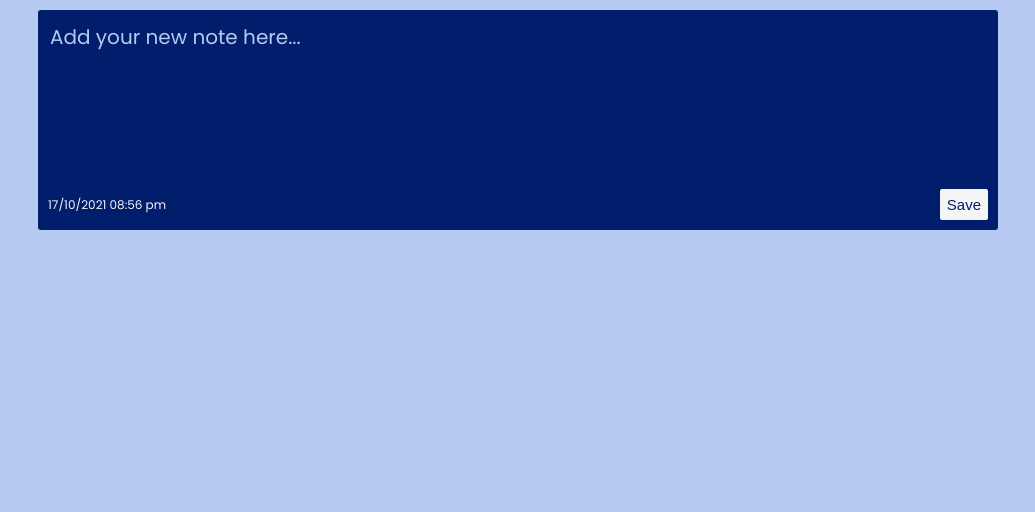
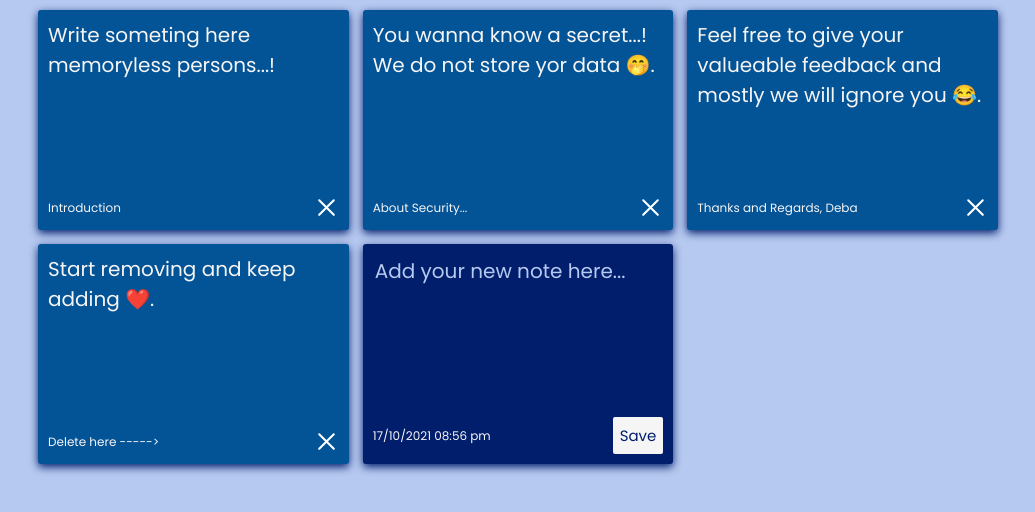
Before and after one commit to debanandanayak/my-note, a React (Create React App) app: page / in a window 1280 px wide. Shown: the top 512 px of the page, without its empty margins (122-1157 px from the left). Built offline with nearby package versions, Linux system fonts and the light colour scheme.

Commit message:
Local storage fixed and instruction added

```diff
--- a/public/index.html
+++ b/public/index.html
@@ -7,7 +7,7 @@
     <meta name="theme-color" content="#000000" />
     <meta
       name="description"
-      content="Web site created using create-react-app"
+      content="Simple and minimal App to create your notes and that will be stored localy on your device."
     />
     <link rel="apple-touch-icon" href="%PUBLIC_URL%/note-icon.png" />
     <link rel="preconnect" href="https://fonts.googleapis.com">
--- a/src/App.css
+++ b/src/App.css
@@ -32,6 +32,7 @@ img{
   min-height: 200px;
   border-radius: 3px;
   padding: 10px;
+  box-shadow: var(--textAreabg) 0px 3px 8px;
 }
 .note.new{
   background-color:var(--textAreabg);
@@ -45,7 +46,7 @@ footer {
 }
 .container {
   display: grid;
-  grid-gap: 0.5em;
+  grid-gap: 0.7em;
   grid-template-columns: repeat(auto-fit, minmax(280px, 1fr));
 
 }
@@ -76,6 +77,7 @@ textarea::placeholder{
   padding: 7px 7px;
   background-color: var(--fontColor);
   color: var(--textAreabg);
+  font-family: "Poppins", sans-serif;
 }
 .save:hover{
   background-color: #B6C9F0;
--- a/src/components/Item.js
+++ b/src/components/Item.js
@@ -2,7 +2,7 @@ import React from 'react'
 import Cross from './Cross.svg'
 export default function Item({notes,onDeleteNote}) {
     return (
-        <div className="note">
+        <div className="note item">
             <span>{notes.text}</span>
             <footer>
                 <small>{notes.date}</small>
--- a/src/components/Notes.js
+++ b/src/components/Notes.js
@@ -5,11 +5,25 @@ import NewNote from "./NewNote";
 import getCurrentTime from "./Time";
 
 export default function Notes() {
-    localStorage.mobile='mobile';
+    localStorage.mobile = 'mobile';
+    const instructions = [
+        {
+            text: 'Write someting here memoryless persons...! ', date: 'Introduction'
+        },
+        {
+            text: 'You wanna know a secret...! We do not store yor data 🤭.', date: 'About Security...'
+        },
+        {
+            text: 'Feel free to give your valueable feedback and mostly we will ignore you 😂. ' , date: 'Thanks and Regards, \n Deba'
+        },
+        {
+            text: 'Start removing and keep adding ❤️. ' , date: 'Delete here ----->'
+        }
+    ]
     const localNotes = JSON.parse(localStorage.getItem('loaclNotes'))
     const today = getCurrentTime();
     const [noteText, setNoteText] = useState("");
-    const [notes, setNotes] = useState(localNotes!==null?[...localNotes]:[]);
+    const [notes, setNotes] = useState(localNotes !== null ? [...localNotes] : instructions);
     function getText(event) {
         setNoteText(event.target.value);
         // setNoteHeading(event.target.value)
@@ -23,9 +37,10 @@ export default function Notes() {
         notes.splice(notes.indexOf(item), 1);
         setNotes([...notes]);
     }
-    window.addEventListener('beforeunload', function (e) {
-        localStorage.setItem('loaclNotes', JSON.stringify(notes))
-    })
+    localStorage.setItem('loaclNotes', JSON.stringify(notes))
+    // window.addEventListener('beforeunload', function (e) {
+    //     localStorage.setItem('loaclNotes', JSON.stringify(notes))
+    // })
     return (
         <div className="container">
             {notes.map(function (note) {
```
